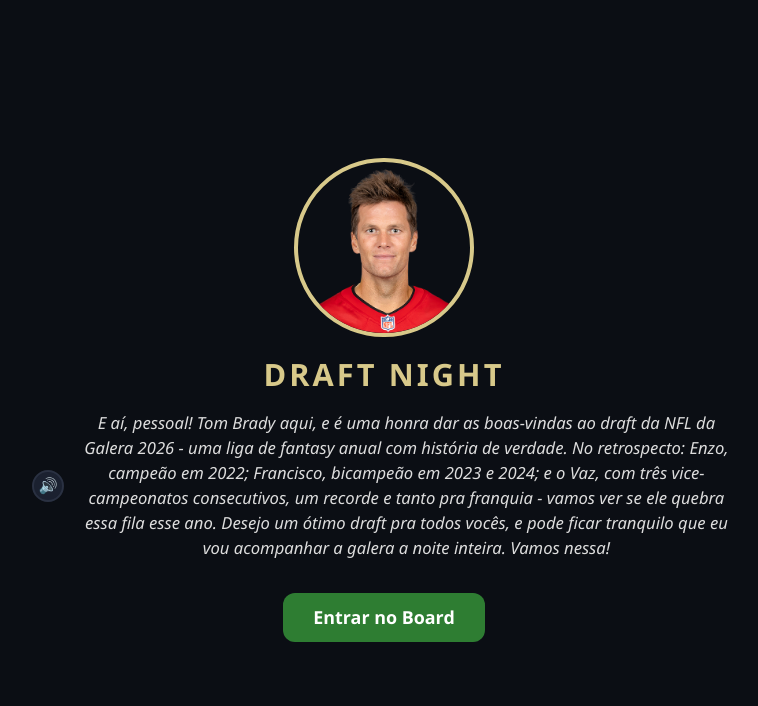
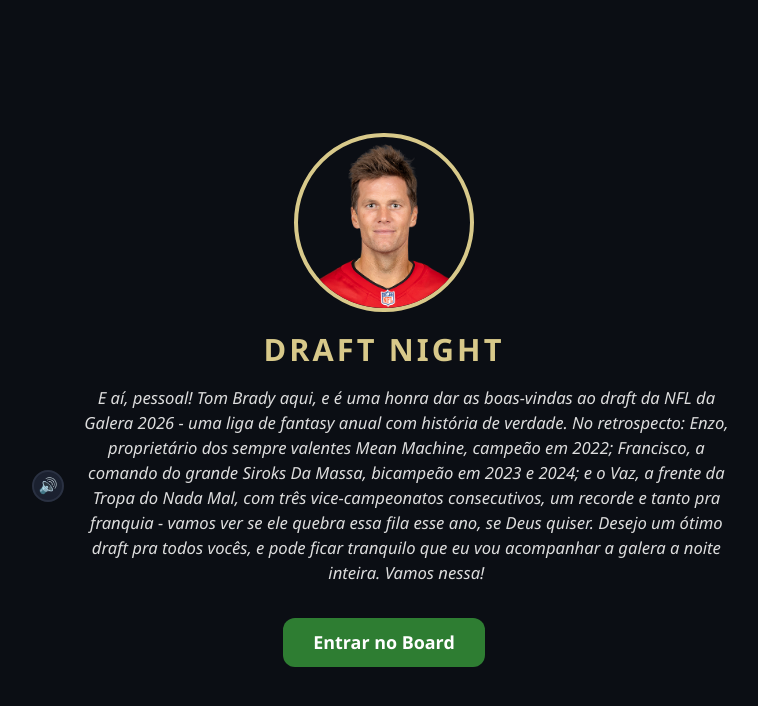
Before and after one commit to franxfonseca/NFL-DA-GALERA-DRAFT, a Flask app: page /home in a window 1280 px wide. Shown: the top 706 px of the page, without its empty margins (256-1014 px from the left). Run offline with Flask 3, Linux system fonts and the light colour scheme.

Commit message:
Adiciona nomes dos times historicos na fala de boas-vindas
Enzo (Mean Machine), Francisco (Siroks Da Massa) e Vaz (Tropa do
Nada Mal) - editado manualmente pelo Francisco.

```diff
--- a/app/templates/home.html
+++ b/app/templates/home.html
@@ -100,9 +100,9 @@
     <script>
         const MENSAGEM = "E aí, pessoal! Tom Brady aqui, e é uma honra dar as boas-vindas ao " +
             "draft da NFL da Galera 2026 - uma liga de fantasy anual com história de verdade. " +
-            "No retrospecto: Enzo, campeão em 2022; Francisco, bicampeão em 2023 e 2024; e o " +
-            "Vaz, com três vice-campeonatos consecutivos, um recorde e tanto pra franquia - " +
-            "vamos ver se ele quebra essa fila esse ano. Desejo um ótimo draft pra todos vocês, " +
+            "No retrospecto: Enzo, proprietário dos sempre valentes Mean Machine, campeão em 2022; Francisco, a comando do grande Siroks Da Massa, bicampeão em 2023 e 2024; e o " +
+            "Vaz, a frente da Tropa do Nada Mal, com três vice-campeonatos consecutivos, um recorde e tanto pra franquia - " +
+            "vamos ver se ele quebra essa fila esse ano, se Deus quiser. Desejo um ótimo draft pra todos vocês, " +
             "e pode ficar tranquilo que eu vou acompanhar a galera a noite inteira. Vamos nessa!";
 
         document.getElementById("texto-boas-vindas").textContent = MENSAGEM;
```
